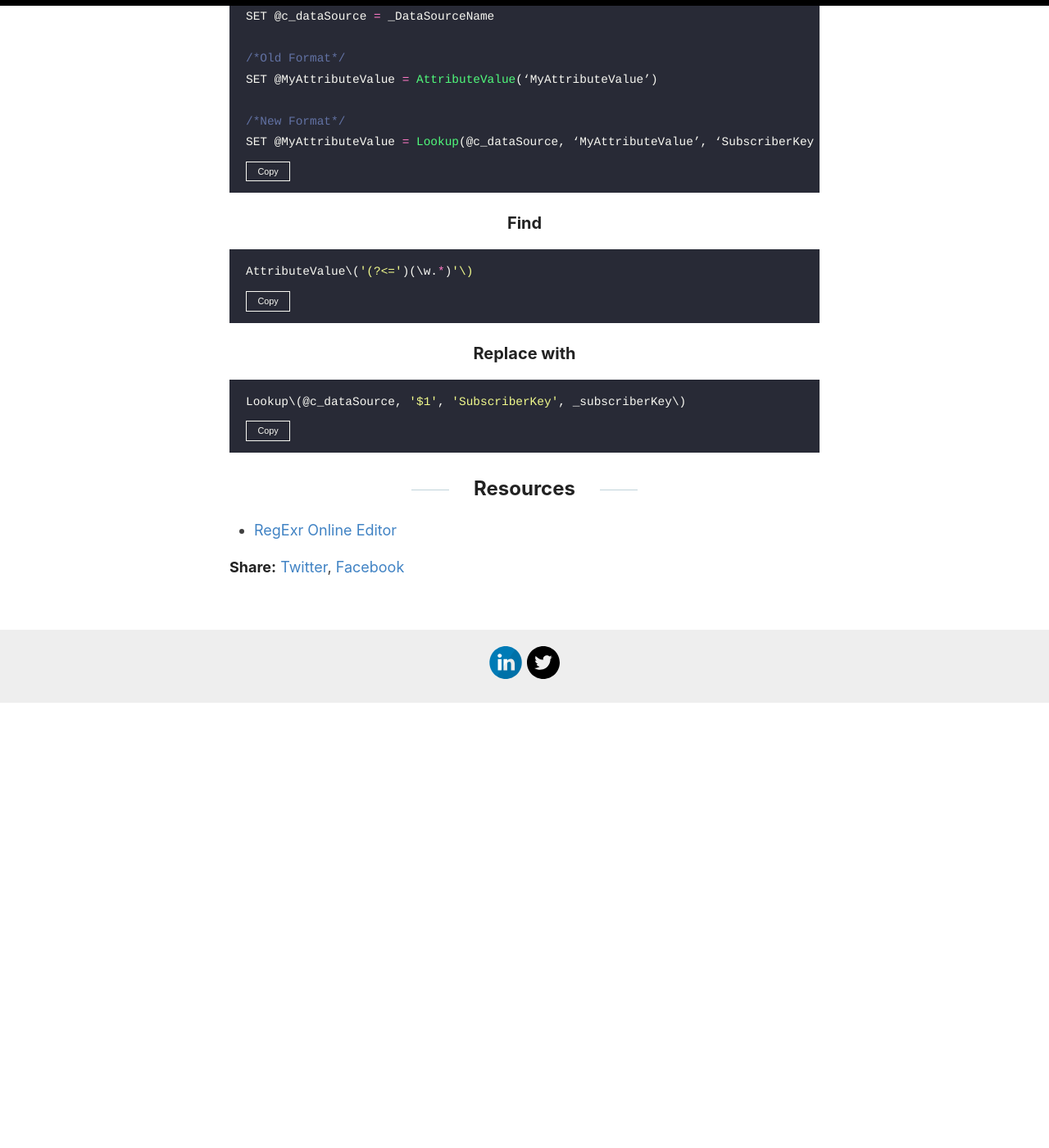
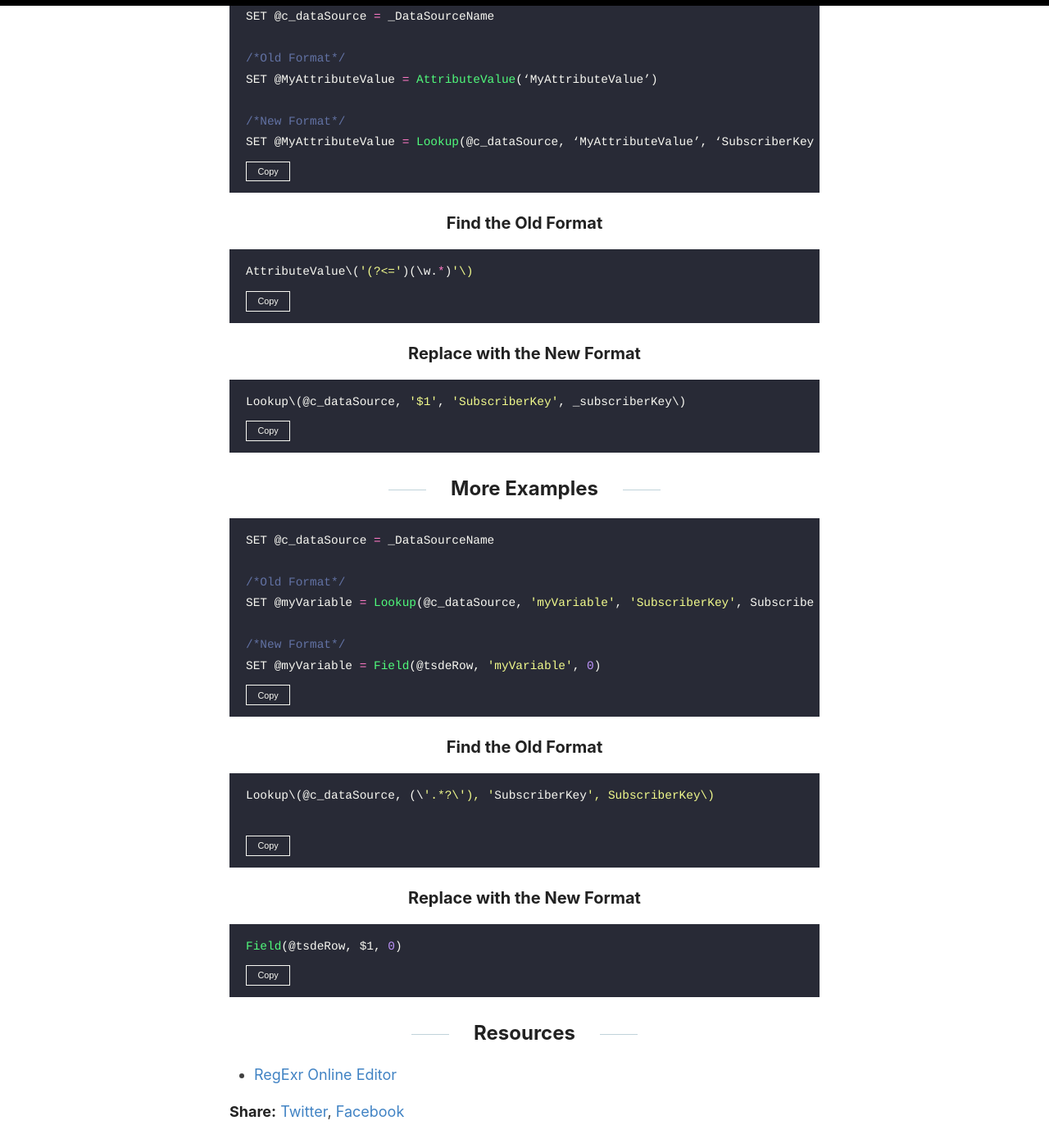
Before and after one commit to karolcholewa/blog, a Jekyll site: the page built from _posts/2022-03-25-regex-update-ampscript-functions.md, in a window 1280 px wide and 1400 px high, scrolled down 860 px. Shown: the whole window at 82% size. Built offline with Jekyll 4.4.1, drawn with Linux system fonts in a browser that asks for light colours; before the commit the page ends 1717 px from its top, so only the background shows below that.

Commit message:
update post

````diff
--- a/_posts/2022-03-25-regex-update-ampscript-functions.md
+++ b/_posts/2022-03-25-regex-update-ampscript-functions.md
@@ -20,15 +20,38 @@ SET @MyAttributeValue = AttributeValue(‘MyAttributeValue’)
 SET @MyAttributeValue = Lookup(@c_dataSource, ‘MyAttributeValue’, ‘SubscriberKey’, _subscriberkey)
 ```
 
-### Find
+### Find the Old Format
 ```javascript
 AttributeValue\('(?<=')(\w.*)'\)
 ```
 
-### Replace with
+### Replace with the New Format
 ```javascript
 Lookup\(@c_dataSource, '$1', 'SubscriberKey', _subscriberKey\)
 ```
 
+## More Examples
+
+```javascript
+SET @c_dataSource = _DataSourceName
+
+/*Old Format*/
+SET @myVariable = Lookup(@c_dataSource, 'myVariable', 'SubscriberKey', SubscriberKey)
+
+/*New Format*/
+SET @myVariable = Field(@tsdeRow, 'myVariable', 0)
+```
+
+### Find the Old Format
+```javascript
+Lookup\(@c_dataSource, (\'.*?\'), 'SubscriberKey', SubscriberKey\)
+
+```
+
+### Replace with the New Format
+```javascript
+Field(@tsdeRow, $1, 0)
+```
+
 ## Resources
 *   [RegExr Online Editor](https://regexr.com/)
````
